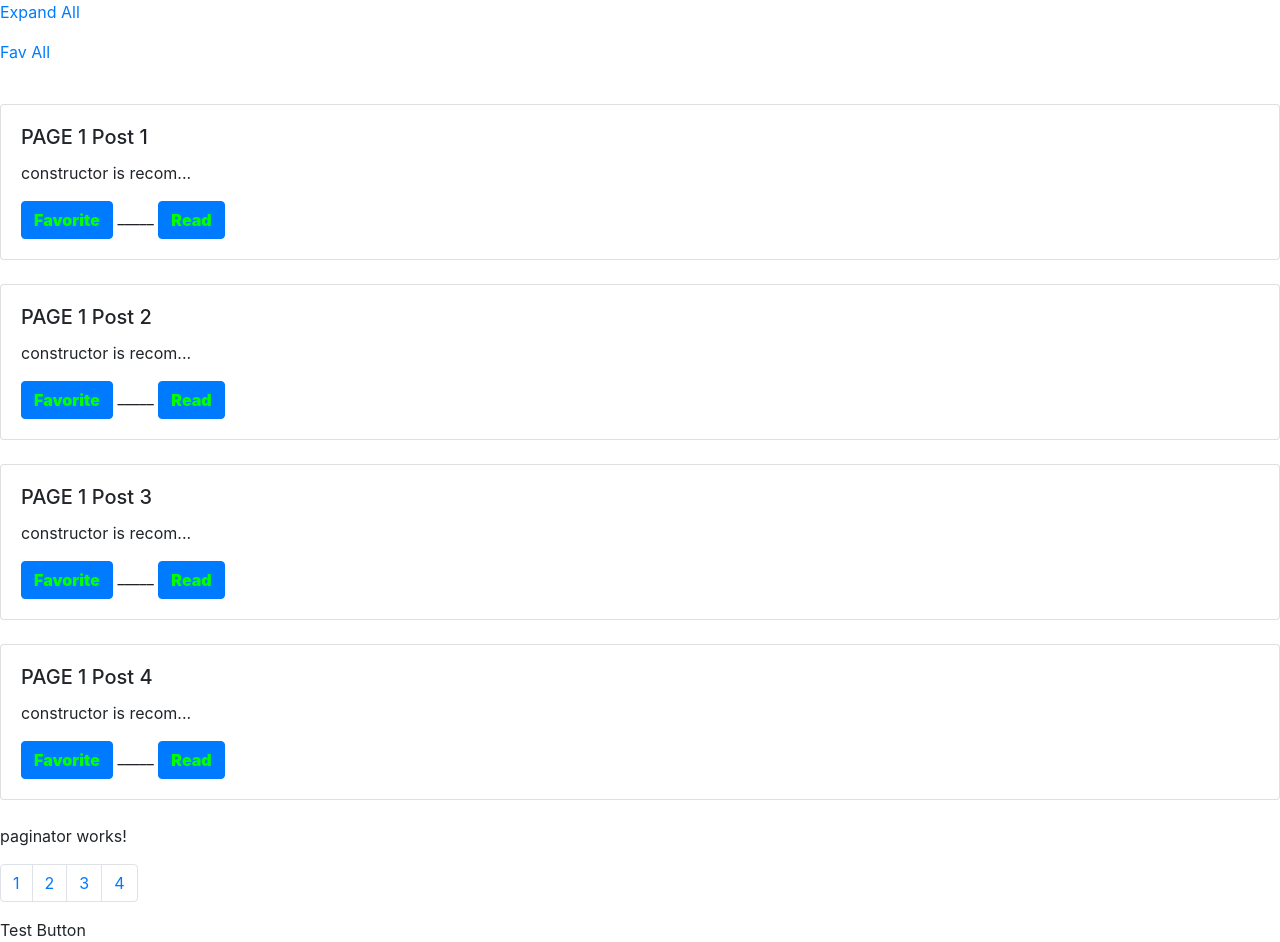
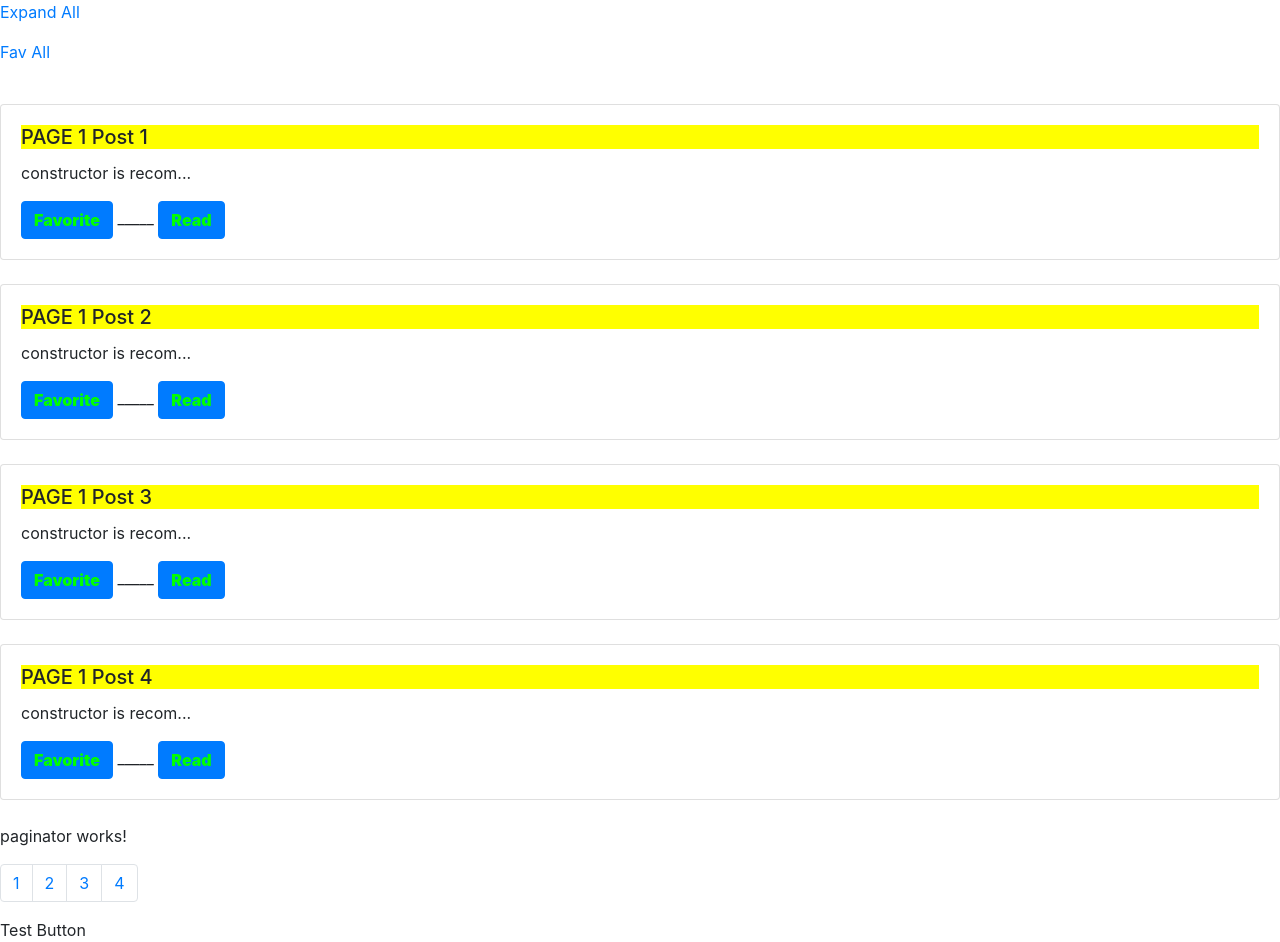
Before and after one commit to separse/angular-components-indepth, an Angular app: page / in a window 1280 px wide. Built offline with nearby package versions, Linux system fonts and the light colour scheme.

Commit message:
directives implementation

```diff
--- a/src/app/blog-post-tile/blog-post-tile.component.html
+++ b/src/app/blog-post-tile/blog-post-tile.component.html
@@ -1,7 +1,7 @@
 <div class="card blog-tile" [ngClass]="{'fav': post.isFav}">
 <!-- <div class="card blog-tile fav"> -->
   <div class="card-body">
-    <h5 class="card-title">{{post.title}}</h5>
+    <h5 class="card-title" appHighlight="green">{{post.title}}</h5>
     <!-- <p class="card-text">{{post.summary | truncate: [30] }}</p> -->
     <p class="card-text" (click)="showFullSummary()">{{post.summary}}</p>
     <a href="#" (click)= "markFav()" class="btn btn-primary blog-btn">Favorite</a> _____
--- a/src/app/highlight.directive.ts
+++ b/src/app/highlight.directive.ts
@@ -1,10 +1,23 @@
-import { Directive } from '@angular/core';
+import { Directive, ElementRef, HostListener, Input } from '@angular/core';
 
 @Directive({
   selector: '[appHighlight]'
 })
 export class HighlightDirective {
 
-  constructor() { }
+  @Input('appHighlight') color;
+  constructor(private element: ElementRef) {
+    console.log(element);
+    element.nativeElement.style.backgroundColor = 'yellow';
+   }
+
+   @HostListener('mouseenter') addHighlight(){
+    this.element.nativeElement.style.backgroundColor = 'lightblue';
+   }
+
+   @HostListener('mouseleave') removeHighlight(){
+    this.element.nativeElement.style.backgroundColor = this.color;
+   }
+
 
 }
```
Also changed, not shown: 1 other file (tests, documents, lock files or other folders).
